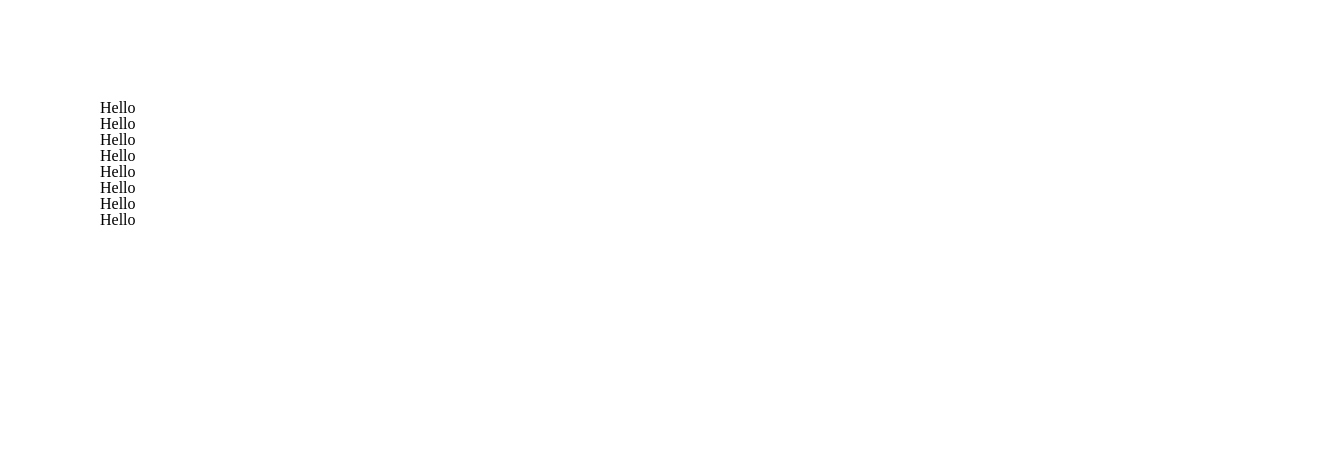
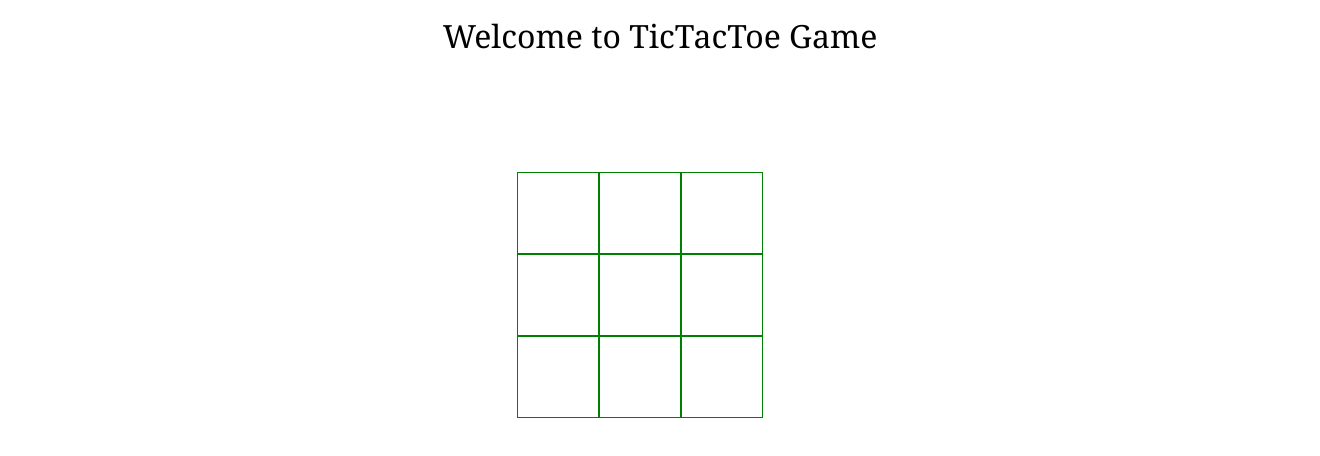
Before and after one commit to sowjumn/js-tictactoe, a plain HTML site: page app/index.html in a window 1280 px wide. Shown: the whole page, 1320 px wide, since content can reach past the window. Drawn offline with Linux system fonts and the light colour scheme.

Commit message:
fixed a bunch of stuff

```diff
--- a/app/index.html
+++ b/app/index.html
@@ -7,8 +7,9 @@
     <script src="javascripts/vendor/mustache.js" type="text/javascript"></script>
     <script src="javascripts/tictactoe.js" type="text/javascript"></script>
     <script src="javascripts/lib/models/cell.js" type="text/javascript"></script>
-    <script src="javascripts/lib/collections/board.js" type="text/javascript"></script>
+    <script src="javascripts/lib/collections/row.js" type="text/javascript"></script>
     <script src="javascripts/lib/views/cell_view.js" type="text/javascript"></script>
+    <script src="javascripts/lib/views/row_view.js" type="text/javascript"></script>
     <script src="javascripts/lib/views/board_view.js" type="text/javascript"></script>
     <script src="javascripts/lib/game.js" type="text/javascript"></script>
     <script src="javascripts/init.js" type="text/javascript"></script>
@@ -19,6 +20,7 @@
     <title>TicTacToe</title>
   </head>
   <body>
+    <div class="row heading">Welcome to TicTacToe Game</div>
     <div class="main-container"></div>
   </body>
 </html
--- a/app/javascripts/lib/collections/board.js
+++ /dev/null
@@ -1,3 +0,0 @@
-TicTacToe.Collections.Board = Backbone.Collection.extend({
-  model: TicTacToe.Models.Cell
-});
--- /dev/null
+++ b/app/javascripts/lib/collections/row.js
@@ -0,0 +1,3 @@
+TicTacToe.Collections.Row = Backbone.Collection.extend({
+  model: TicTacToe.Models.Cell
+});
--- a/app/javascripts/lib/game.js
+++ b/app/javascripts/lib/game.js
@@ -3,17 +3,21 @@ var Game = {
     var cell0 = new TicTacToe.Models.Cell();
     var cell1 = new TicTacToe.Models.Cell();
     var cell2 = new TicTacToe.Models.Cell();
+    var row0 = new TicTacToe.Collections.Row([cell0,cell1,cell2]);
+
     var cell3 = new TicTacToe.Models.Cell();
     var cell4 = new TicTacToe.Models.Cell();
     var cell5 = new TicTacToe.Models.Cell();
+    var row1 = new TicTacToe.Collections.Row([cell3,cell4,cell5]);
+
     var cell6 = new TicTacToe.Models.Cell();
     var cell7 = new TicTacToe.Models.Cell();
+    var cell8 = new TicTacToe.Models.Cell();
+    var row2 = new TicTacToe.Collections.Row([cell4,cell5,cell6]);
 
-    var cells = [cell0,cell1,cell2,cell3,cell4,cell5,cell6,cell7];
+    var rows = [row0,row1,row2];
 
-    var board = new TicTacToe.Collections.Board(cells);
-    console.log(board.length);
-    var boardView = new TicTacToe.Views.BoardView({collection: board});
+    var boardView = new TicTacToe.Views.BoardView({collection: rows});
     boardView.render();
     $('.main-container').html(boardView.el);
   }
--- a/app/javascripts/lib/views/board_view.js
+++ b/app/javascripts/lib/views/board_view.js
@@ -5,8 +5,8 @@ TicTacToe.Views.BoardView = Backbone.View.extend({
     this.collection.forEach(this.addOne, this)
   },
 
-  addOne: function(cell) {
-    var cellView = new TicTacToe.Views.CellView({model: cell});
-    this.$el.append(cellView.render().el);
+  addOne: function(row) {
+    var rowView = new TicTacToe.Views.RowView({collection: row});
+    this.$el.append(rowView.render().el);
   }
 });
--- a/app/javascripts/lib/views/cell_view.js
+++ b/app/javascripts/lib/views/cell_view.js
@@ -2,7 +2,7 @@ TicTacToe.Views.CellView = Backbone.View.extend({
   className: 'cell',
 
   render: function() {
-    this.$el.html('<div>Hello</div>');
+    this.$el.html('<div></div>');
     return this;
   }
 
--- /dev/null
+++ b/app/javascripts/lib/views/row_view.js
@@ -0,0 +1,13 @@
+TicTacToe.Views.RowView = Backbone.View.extend({
+  className: 'row',
+
+  render: function() {
+    this.collection.forEach(this.addOne,this);
+    return this;
+  },
+
+  addOne: function(cell) {
+    var cellView = new TicTacToe.Views.CellView({model: cell});
+    this.$el.append(cellView.render().el);
+  }
+});
--- a/app/stylesheets/custom.css
+++ b/app/stylesheets/custom.css
@@ -1,4 +1,18 @@
 .main-container {
   margin: 1px solid red;
   padding: 100px;
+  text-align: center;
 }
+
+.cell {
+  display: inline-block;
+  padding: 40px;
+  border: 1px solid green;
+}
+
+.heading {
+  font-size: 32px;
+  font-family: 'Georgia';
+  text-align: center;
+  padding: 20px;
+}
```
